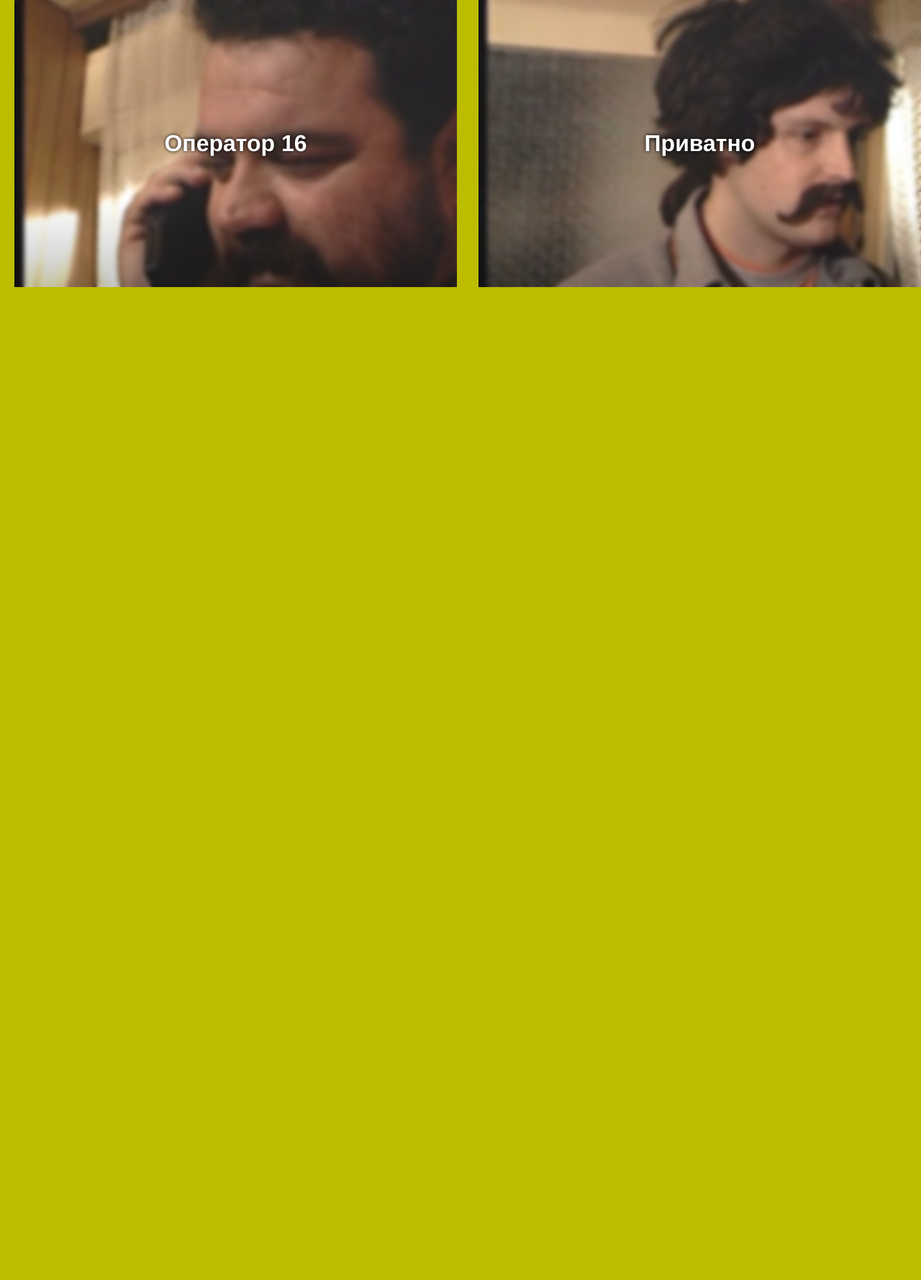
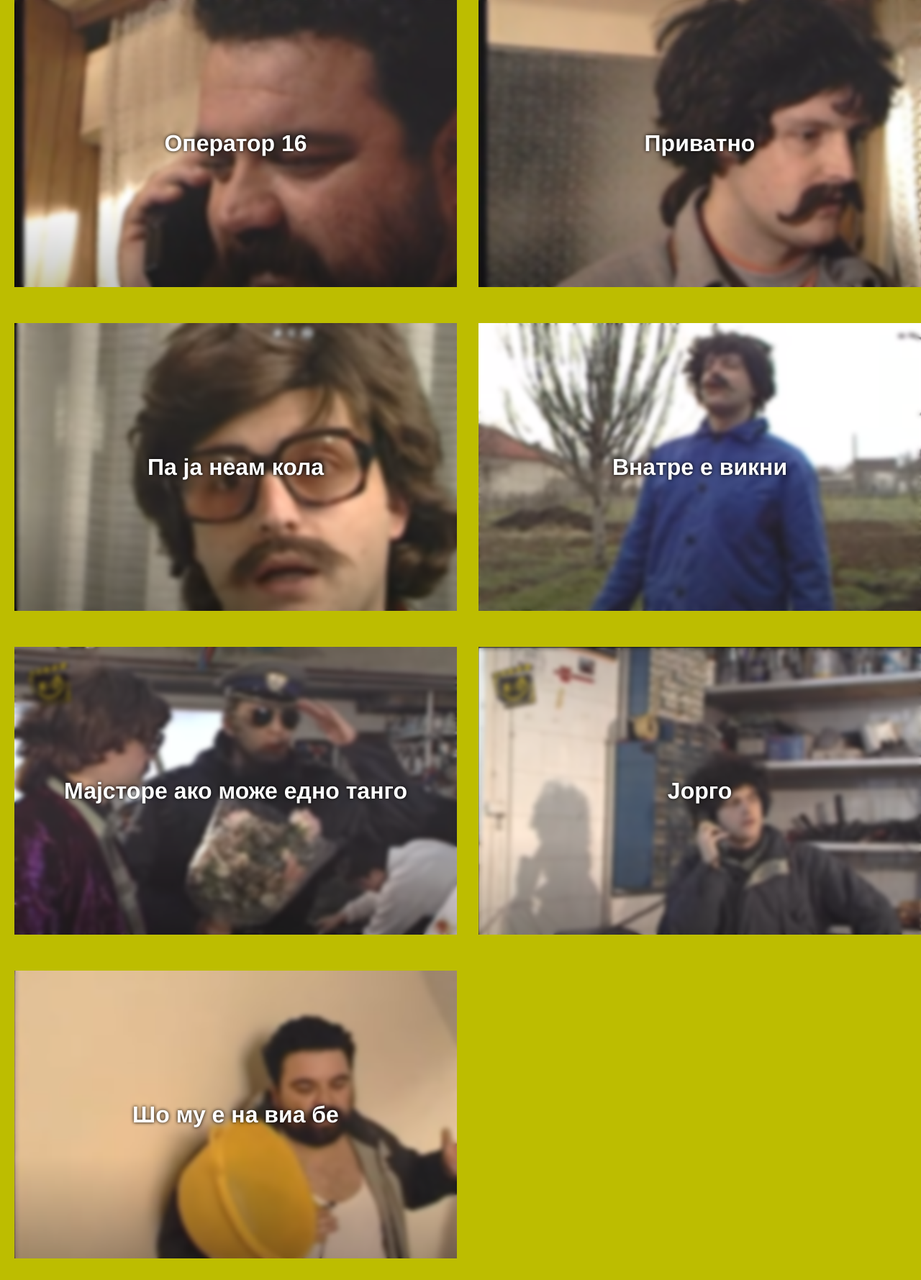
Before and after one commit to K15FanPage/K15FanPage.github.io, a PHP site: page /sounboard.html in a window 1280 px wide. Shown: the part 1548-3327 px from the top of the page at 72% size. Before the commit the page ends 1947 px from the top, so only its background shows below. Run offline with PHP 8.4, Linux system fonts and the light colour scheme.

Commit message:
novi saundove u pokusaj

```diff
--- a/index.js
+++ b/index.js
@@ -1,13 +1,11 @@
 function playSound(x) {
-    let sound = document.getElementsByTagName("audio");
-    for(let i=0; i<sound.length; i++) {
-        if(x-1==i) {
-            sound[i].play();
-            sound[i].volume = "0.2";
-        }
-
-        else {
-            sound[i].pause();
-        }
+  let sound = document.getElementsByTagName("audio");
+  for (let i = 0; i < sound.length; i++) {
+    if (x - 1 == i) {
+      sound[i].volume = "0.2";
+      sound[i].play();
+    } else {
+      sound[i].pause();
     }
+  }
 }
--- a/sounboard.html
+++ b/sounboard.html
@@ -124,6 +124,71 @@
                     </audio>
                 </div>
             </div>
+            <div class="neam-kola block" onclick="playSound(9)">
+                <div class="layer">
+                    <h1>
+                        Па ја неам кола
+                        <img src="img/icons/speaker.png">
+                    </h1>
+                </div>
+
+                <audio src="audio/K-15 - Ohridski maraton.mp3">
+
+                    Could not load audio.
+                </audio>
+            </div>
+            <div class="vnatre-e block" onclick="playSound(10)">
+                <div class="layer">
+                    <h1>
+                        Внатре е викни
+                        <img src="img/icons/speaker.png">
+                    </h1>
+                </div>
+
+                <audio src="audio/K-15 - Ohridski maraton.mp3">
+
+                    Could not load audio.
+                </audio>
+            </div>
+            <div class="tango block" onclick="playSound(11)">
+                <div class="layer">
+                    <h1>
+                        Мајсторе ако може едно танго
+                        <img src="img/icons/speaker.png">
+                    </h1>
+                </div>
+
+                <audio src="audio/K-15 - Ohridski maraton.mp3">
+
+                    Could not load audio.
+                </audio>
+            </div>
+            <div class="jorgo block" onclick="playSound(12)">
+                <div class="layer">
+                    <h1>
+                        Јорго
+                        <img src="img/icons/speaker.png">
+                    </h1>
+                </div>
+
+                <audio src="audio/K-15 - Ohridski maraton.mp3">
+
+                    Could not load audio.
+                </audio>
+            </div>
+            <div class="so-mu-e-na-via block" onclick="playSound(13)">
+                <div class="layer">
+                    <h1>
+                        Шо му е на виа бе
+                        <img src="img/icons/speaker.png">
+                    </h1>
+                </div>
+
+                <audio src="audio/K-15 - Ohridski maraton.mp3">
+
+                    Could not load audio.
+                </audio>
+            </div>
 
         </div>
 
--- a/style.css
+++ b/style.css
@@ -125,6 +125,26 @@ nav ul li a {
   background-image: url(img/privatno.png);
   animation: slide-right 1s;
 }
+.jorgo {
+  background-image: url(img/jorgo.png);
+  animation: slide-right 1s;
+}
+.neam-kola {
+  background-image: url(img/nea-kola.png);
+  animation: slide-right 1s;
+}
+.vnatre-e {
+  background-image: url(img/vnatre-e.png);
+  animation: slide-right 1s;
+}
+.tango {
+  background-image: url(img/tango.png);
+  animation: slide-right 1s;
+}
+.so-mu-e-na-via {
+  background-image: url(img/so-u-e-na-via.png);
+  animation: slide-right 1s;
+}
 
 .block h1 {
   color: white;
@@ -207,12 +227,12 @@ section {
   }
 }
 
-::-webkit-scrollbar-track{
-    background-color: white;
+::-webkit-scrollbar-track {
+  background-color: white;
 }
-::-webkit-scrollbar-thumb{
-    background-color: rgb(189, 189, 0) ;
+::-webkit-scrollbar-thumb {
+  background-color: rgb(189, 189, 0);
 }
-::-webkit-scrollbar{
-    width: 8px;
+::-webkit-scrollbar {
+  width: 8px;
 }
```
Also changed, not shown: index.html (+12 -6 lines), img/jorgo.png (added), img/nea-kola.png (added), img/so-u-e-na-via.png (added), img/tango.png (added), img/vnatre-e.png (added).
